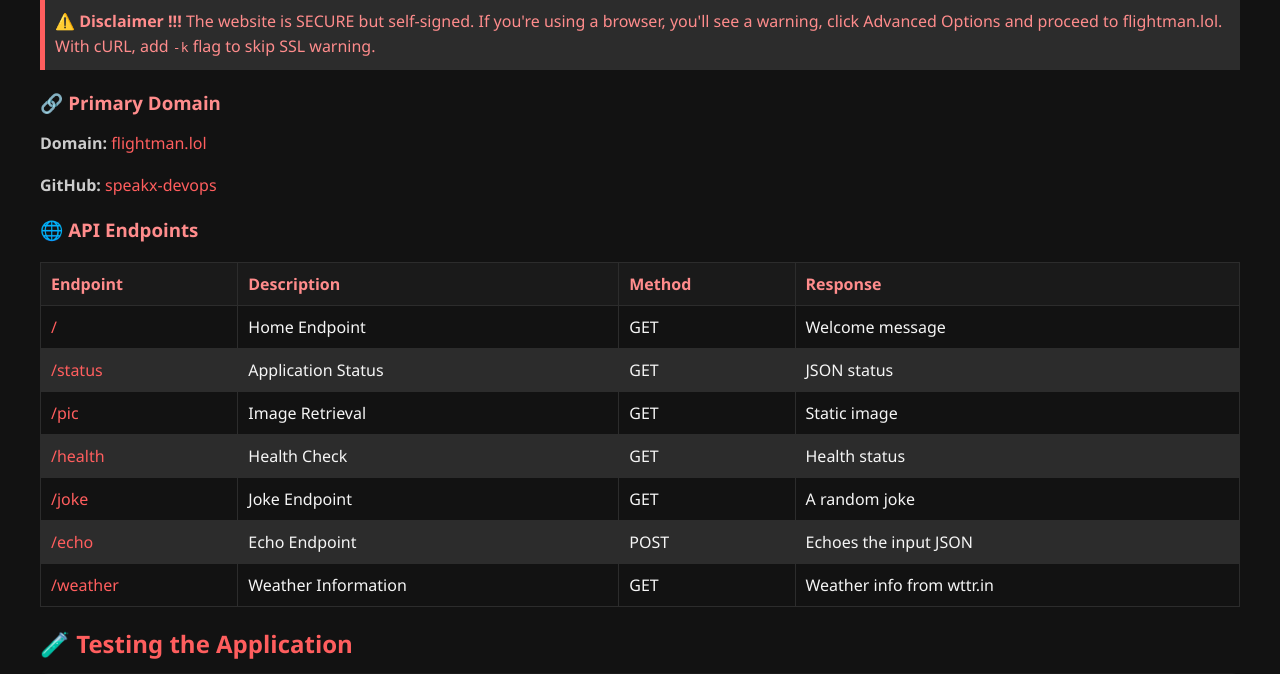
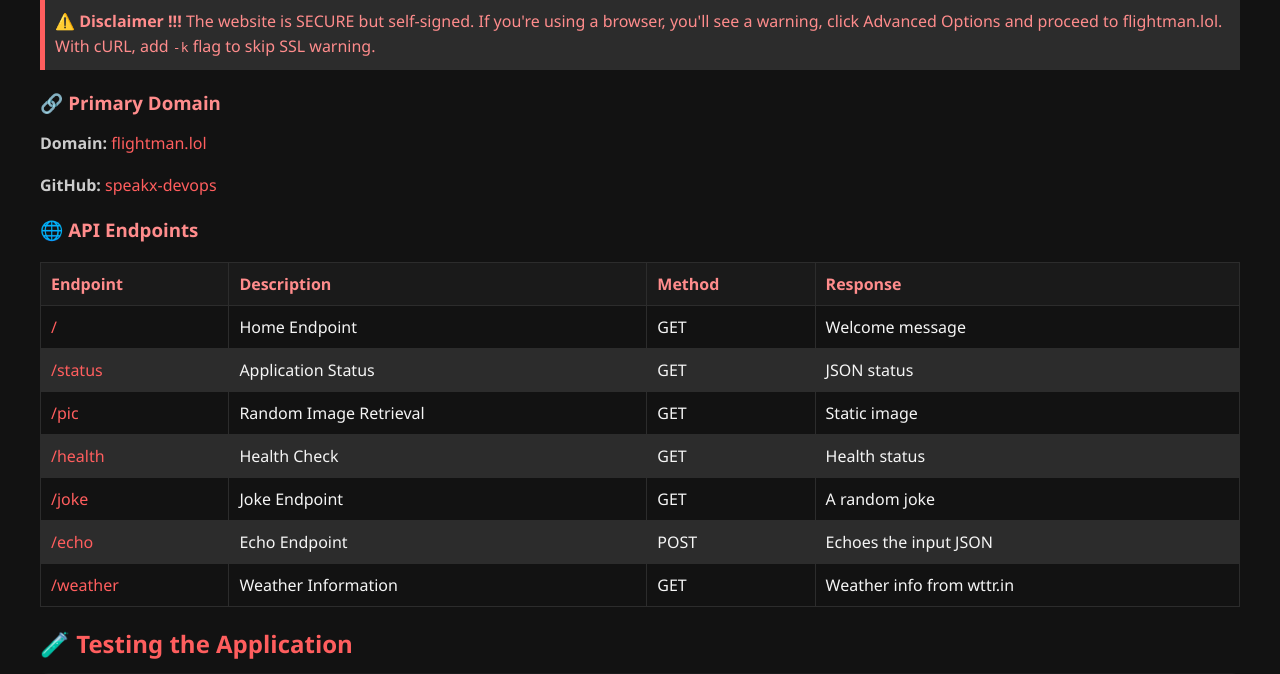
Before and after one commit to flightman69/devops_tw, a Flask app: page / in a window 1280 px wide. Shown: the part 210-884 px from the top of the page. Run offline with Flask 3, Linux system fonts and the light colour scheme.

```diff
--- a/app/templates/index.html
+++ b/app/templates/index.html
@@ -54,7 +54,7 @@
                     </tr>
                     <tr>
                         <td><a href="https://flightman.lol/pic" target="_blank">/pic</a></td>
-                        <td>Image Retrieval</td>
+                        <td>Random Image Retrieval</td>
                         <td>GET</td>
                         <td>Static image</td>
 
```
Also changed, not shown: README.md, app/images/1737881508543822.jpg (added), app/images/GTG.png (deleted).
